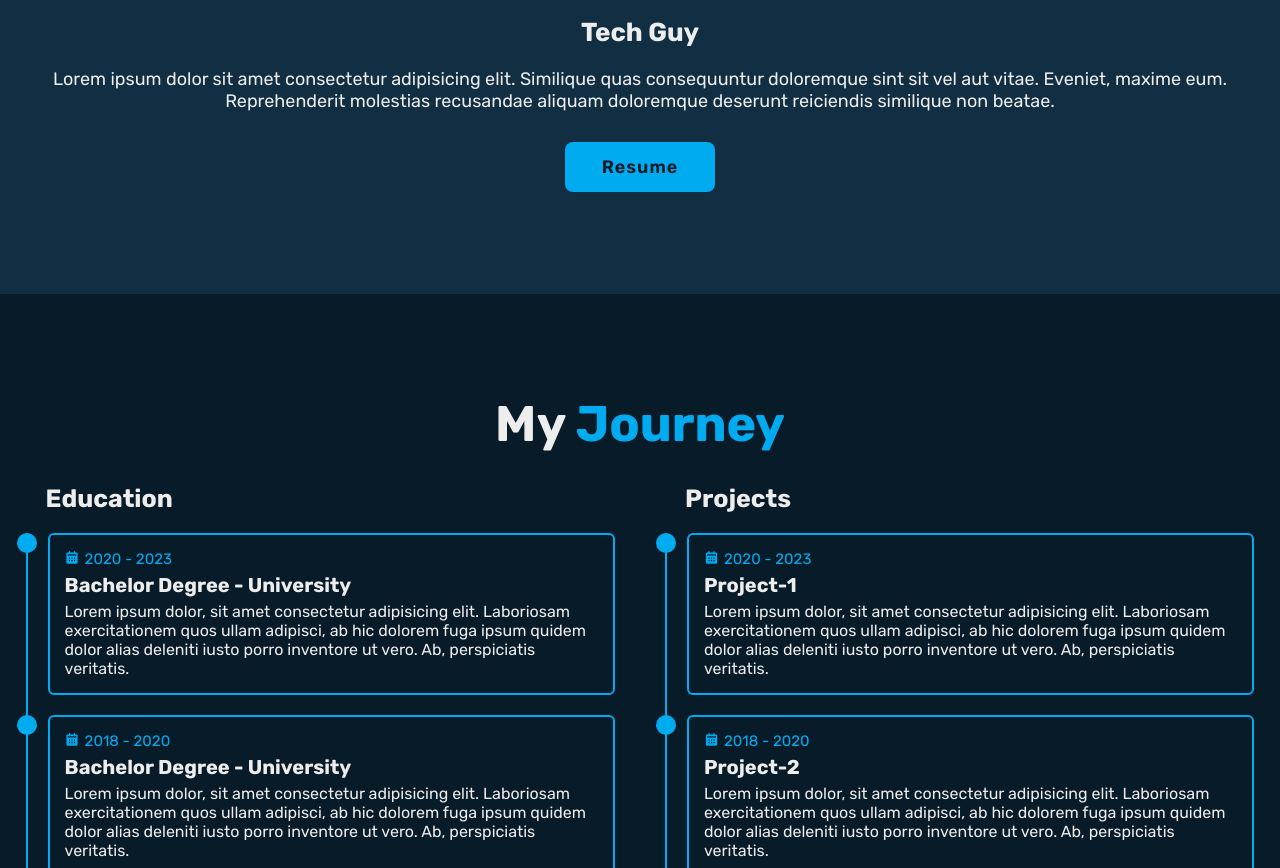
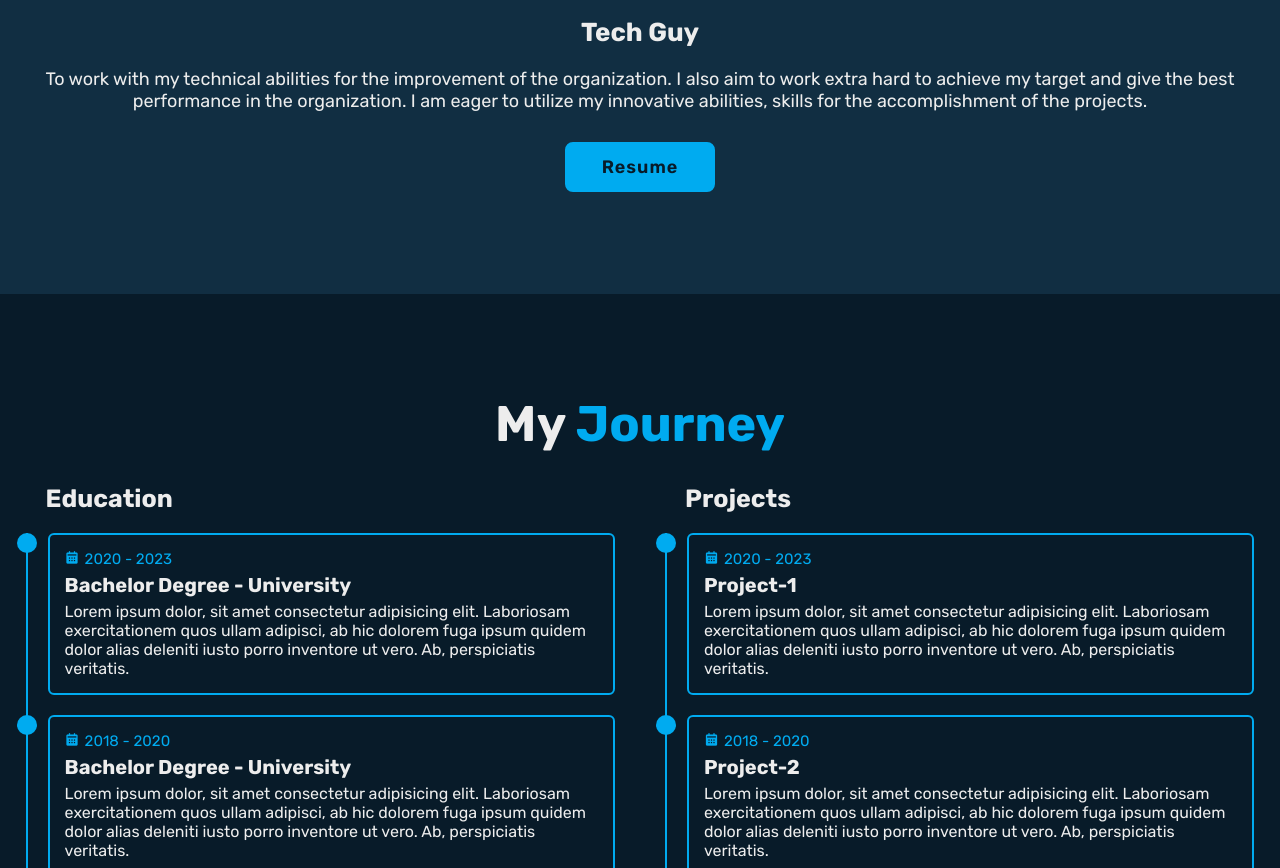
Before and after one commit to me-anim3sh/Personal, a plain HTML site: page index.html in a window 1280 px wide. Shown: the part 1306-2174 px from the top of the page. Drawn offline with nearby package versions, Linux system fonts and the light colour scheme.

Commit message:
Update index.html

```diff
--- a/index.html
+++ b/index.html
@@ -60,7 +60,7 @@
 
         <div class="about-content">
             <h3>Tech Guy</h3>
-            <p>Lorem ipsum dolor sit amet consectetur adipisicing elit. Similique quas consequuntur doloremque sint sit vel aut vitae. Eveniet, maxime eum. Reprehenderit molestias recusandae aliquam doloremque deserunt reiciendis similique non beatae.</p>
+            <p>To work with my technical abilities for the improvement of the organization. I also aim to work extra hard to achieve my target and give the best performance in the organization. I am eager to utilize my innovative abilities, skills for the accomplishment of the projects.</p>
 
             <div class="btn-box btns">
                 <a href="https://drive.google.com/file/d/1ZcfajYHK_to4F-rYUa759B-0ZRJt5IWz/view?usp=sharing" class="btn">Resume</a>
```
